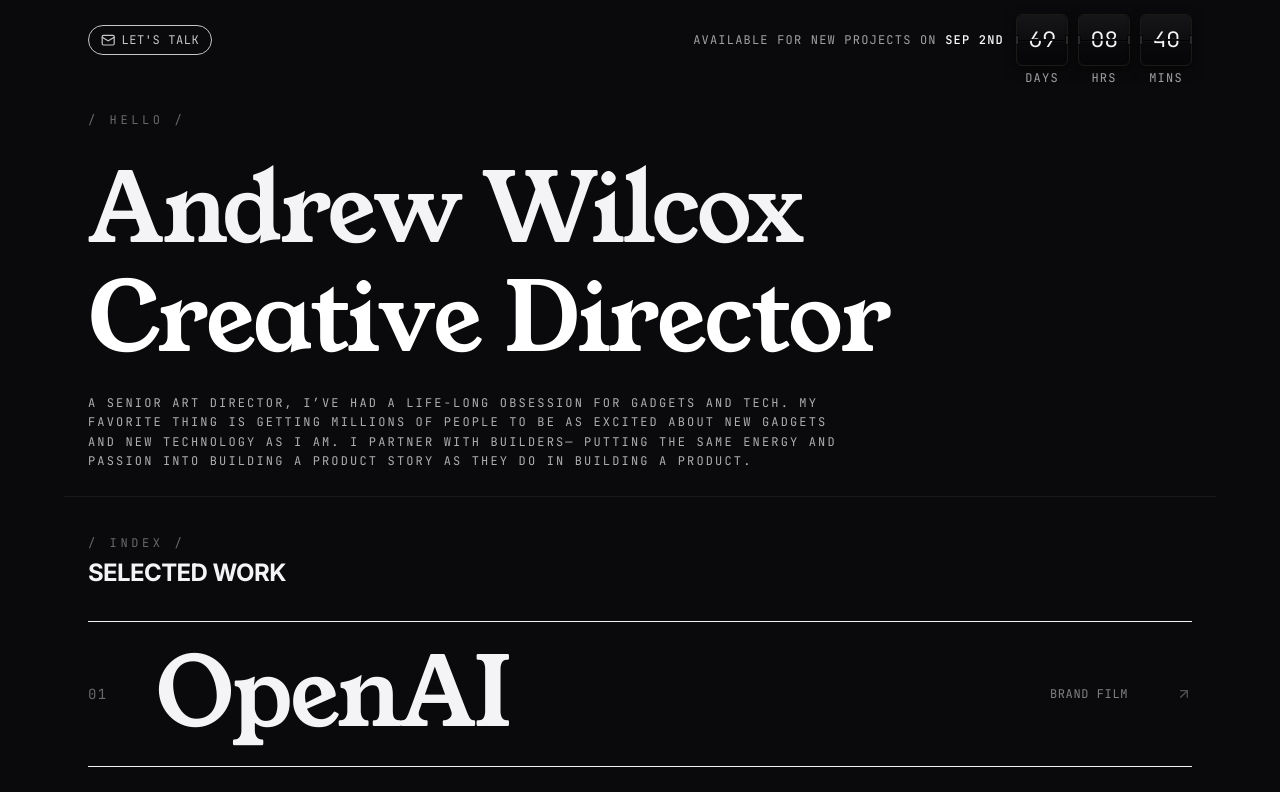
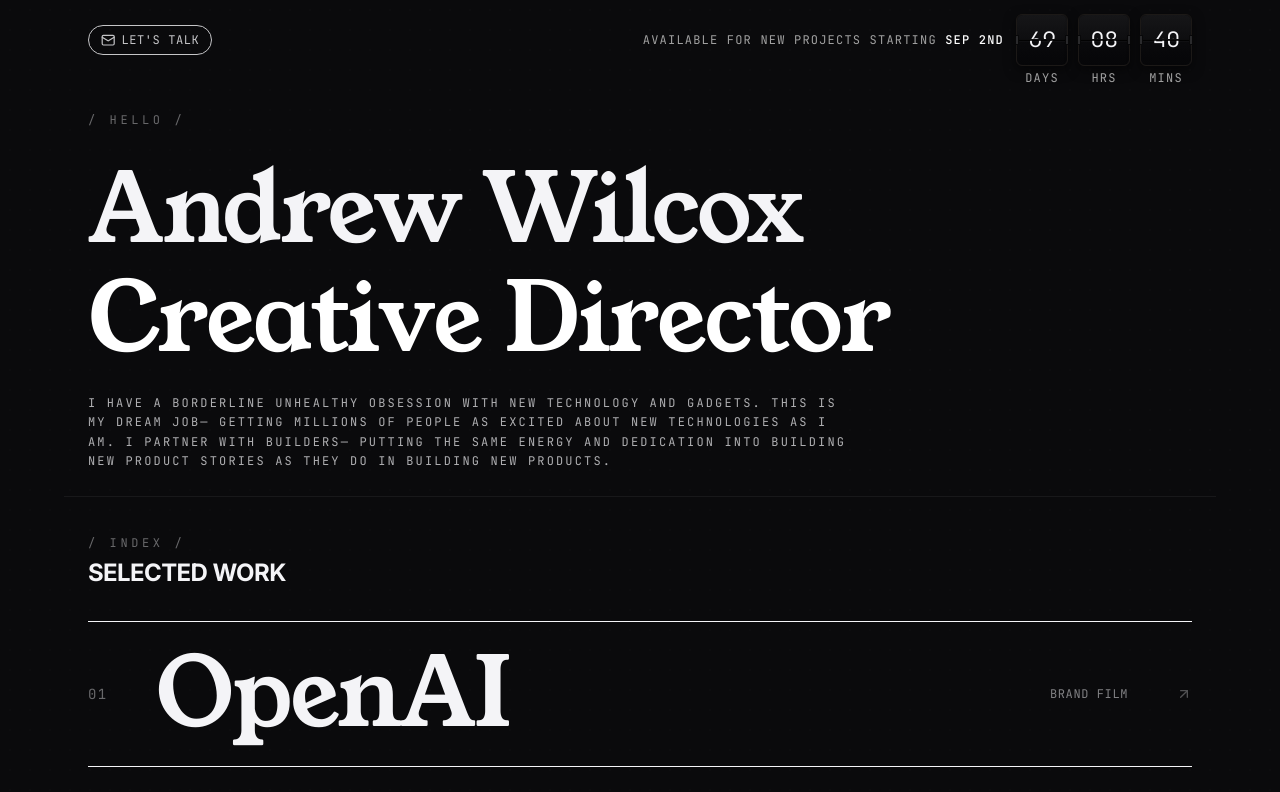
Before and after one commit to andrewlwilcox/portfolio-2026, a React (Vite) app: page / in a window 1280 px wide. Shown: the top 792 px of the page. Built offline with nearby package versions, Linux system fonts and the light colour scheme.

Commit message:
Add files via upload
update 06/29 PM

```diff
--- a/src/App.tsx
+++ b/src/App.tsx
@@ -720,7 +720,7 @@ export default function App() {
             {/* Grouped dynamic text and SplitFlapCountdown (Desktop only) */}
             <div className="hidden md:flex items-center justify-end gap-2 md:gap-3">
               <div className="text-right font-mono text-xs tracking-widest text-neutral-400 uppercase leading-normal select-none">
-                AVAILABLE FOR NEW PROJECTS ON <span className="text-white font-medium">{formatAvailabilityDate(AVAILABILITY_DATE)}</span>
+                AVAILABLE FOR NEW PROJECTS STARTING <span className="text-white font-medium">{formatAvailabilityDate(AVAILABILITY_DATE)}</span>
               </div>
               <SplitFlapCountdown availabilityDateTime={AVAILABILITY_DATE} />
             </div>
--- a/src/portfolioData.js
+++ b/src/portfolioData.js
@@ -12,7 +12,7 @@ export const portfolioData = {
 
   hero: {
     headline: "Andrew Wilcox, Creative Director",
-    subheadline: "A senior Art Director, I’ve had a life-long obsession for gadgets and tech. My favorite thing is getting millions of people to be as excited about new gadgets and new technology as I am. I partner with builders— putting the same energy and passion into building a product story as they do in building a product."
+    subheadline: "I have a borderline unhealthy obsession with new technology and gadgets. This is my dream job— getting millions of people as excited about new technologies as I am. I partner with builders— putting the same energy and dedication into building new product stories as they do in building new products."
   },
 
   about: {
```
Also changed, not shown: public/icon.svg.
